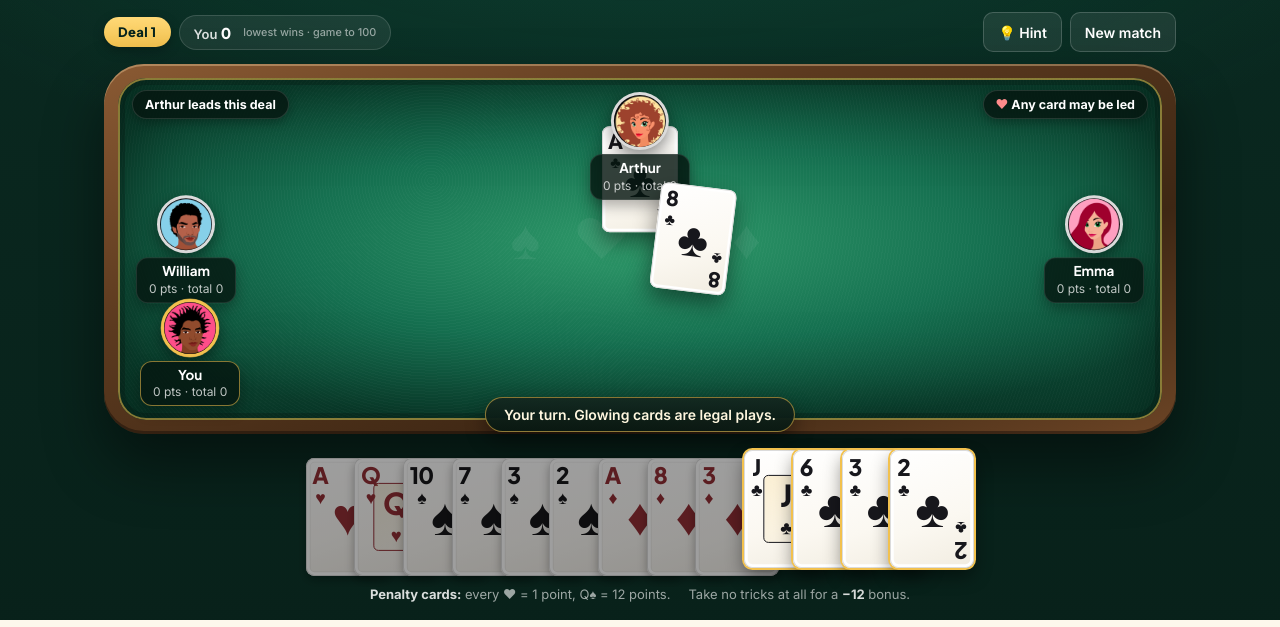
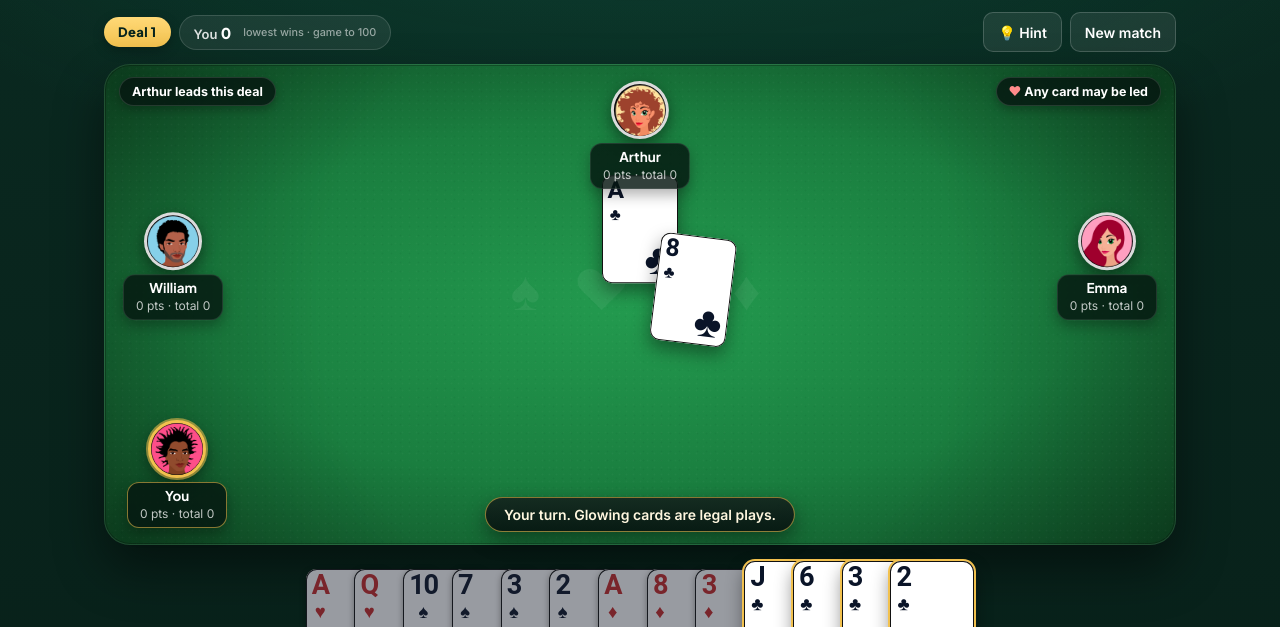
Before and after one commit to debchamps/datgamesstudio, a plain HTML site: page play/bray/index.html in a window 1280 px wide. Shown: the part 155-782 px from the top of the page. Drawn offline with Linux system fonts and the light colour scheme.

Commit message:
Web games: use the Android apps' card face and Classic Green felt; size the table and cards to the window so the hand always fits

```diff
--- a/assets/main.js
+++ b/assets/main.js
@@ -52,3 +52,14 @@ if (filters) {
     });
   });
 }
+
+// Game pages: on short windows, scroll so the whole table and hand are on screen.
+const stage = document.querySelector(".game-wrap");
+if (stage) {
+  window.addEventListener("load", () => {
+    const rect = stage.getBoundingClientRect();
+    if (rect.bottom <= window.innerHeight) return;
+    const headerHeight = header ? header.offsetHeight : 0;
+    window.scrollTo({ top: window.scrollY + rect.top - headerHeight, behavior: "instant" });
+  });
+}
--- a/play/play.css
+++ b/play/play.css
@@ -1,12 +1,13 @@
 /* Shared table styles for every browser game under /play/. */
 
 .play-page {
-  --cw: 84px;          /* hand card width */
-  --tw: 76px;          /* trick card width */
-  --rim: 14px;         /* wooden rail around the felt */
-  --felt-hi: #2f9a6a;
-  --felt-mid: #167151;
-  --felt-lo: #0b4632;
+  --cw: clamp(58px, 10.5vh, 88px);  /* hand card width, scales with window height */
+  --tw: clamp(54px, 9.5vh, 80px);   /* trick card width */
+  --rim: 0px;
+  /* Android "Classic Green" felt (FeltBackground.kt) */
+  --felt-hi: #239b4f;
+  --felt-mid: #1a7e3f;
+  --felt-lo: #0f4a24;
   --gold-soft: rgba(242, 193, 78, 0.55);
   padding-top: 70px;
   background:
@@ -73,35 +74,30 @@
   outline-offset: 2px;
 }
 
-/* ---------- Table: wooden rail + felt ---------- */
+/* ---------- Table: the Android app's felt ---------- */
 .table {
   position: relative;
   isolation: isolate;
-  height: clamp(360px, calc(100vh - 430px), 560px);
-  padding: var(--rim);
-  border-radius: 40px;
+  /* window height minus site header, toolbar, hand and gaps, so everything fits */
+  height: clamp(260px, calc(100svh - 70px - 58px - var(--cw) * 1.4 - 74px), 600px);
+  border-radius: 26px;
   background:
-    linear-gradient(160deg, #8a5a33 0%, #5c3a1f 35%, #3e2714 70%, #6b4425 100%);
-  box-shadow:
-    0 30px 60px rgba(0, 0, 0, 0.45),
-    inset 0 2px 0 rgba(255, 220, 170, 0.35),
-    inset 0 -3px 0 rgba(0, 0, 0, 0.35);
+    radial-gradient(circle at 50% 50%, transparent 55%, rgba(0, 0, 0, 0.25) 100%),
+    radial-gradient(ellipse 75% 70% at 50% 50%, var(--felt-hi) 0%, var(--felt-mid) 55%, var(--felt-lo) 100%);
+  border: 1px solid rgba(255, 255, 255, 0.08);
+  box-shadow: 0 24px 50px rgba(0, 0, 0, 0.45), inset 0 0 0 1px rgba(0, 0, 0, 0.25);
 }
 .table::after {
-  /* the felt */
+  /* fine cloth grain, like the app's scattered grain dots */
   content: "";
   position: absolute;
-  inset: var(--rim);
+  inset: 0;
   z-index: -1;
-  border-radius: 28px;
+  border-radius: inherit;
+  opacity: 0.5;
   background:
-    radial-gradient(ellipse 60% 55% at 50% 48%, var(--felt-hi) 0%, var(--felt-mid) 55%, var(--felt-lo) 100%),
-    repeating-radial-gradient(circle at 30% 30%, rgba(255, 255, 255, 0.025) 0 1px, transparent 1px 3px);
-  background-blend-mode: overlay;
-  box-shadow:
-    inset 0 0 0 2px var(--gold-soft),
-    inset 0 0 0 7px rgba(0, 0, 0, 0.18),
-    inset 0 0 90px rgba(0, 0, 0, 0.5);
+    radial-gradient(rgba(255, 255, 255, 0.06) 0.6px, transparent 1.2px) 0 0 / 7px 7px,
+    radial-gradient(rgba(0, 0, 0, 0.08) 0.6px, transparent 1.2px) 3px 4px / 9px 9px;
 }
 
 /* Faint suit emblem in the middle of the felt */
@@ -157,10 +153,10 @@
   0%, 100% { box-shadow: 0 0 0 0 rgba(242, 193, 78, 0.7), 0 6px 16px rgba(0, 0, 0, 0.45); }
   50% { box-shadow: 0 0 0 10px rgba(242, 193, 78, 0), 0 6px 16px rgba(0, 0, 0, 0.45); }
 }
-.seat-north { top: calc(var(--rim) + 14px); left: 50%; transform: translateX(-50%); }
-.seat-south { bottom: calc(var(--rim) + 14px); left: calc(var(--rim) + 22px); }
-.seat-west { left: calc(var(--rim) + 18px); top: 50%; transform: translateY(-50%); }
-.seat-east { right: calc(var(--rim) + 18px); top: 50%; transform: translateY(-50%); }
+.seat-north { top: 16px; left: 50%; transform: translateX(-50%); }
+.seat-south { bottom: 16px; left: 22px; }
+.seat-west { left: 18px; top: 42%; transform: translateY(-50%); }
+.seat-east { right: 18px; top: 42%; transform: translateY(-50%); }
 
 /* Corner chips (trump, contract, scores in play) */
 .table-chips {
@@ -190,54 +186,40 @@
 .table-chips .sub { padding: 0; border: 0; background: none; box-shadow: none; color: rgba(255, 255, 255, 0.6); font-weight: 600; }
 .chip-trump.red b { color: #ff8b8b; }
 
-/* ---------- Cards ---------- */
+/* ---------- Cards: ProgrammaticCard.kt, CORNER_INDEX face ----------
+   White face, 1dp near-black border, 7dp corners; rank top-left with a small pip
+   under it and a larger pip bottom-right. All sizes scale from the app's 68dp
+   reference card (--s = card width / 68). */
 .pcard {
+  --s: calc(var(--cw) / 68);
   position: relative;
   width: var(--cw);
-  aspect-ratio: 5 / 7;
+  aspect-ratio: 54 / 77;
   overflow: hidden;
-  background: linear-gradient(160deg, #ffffff 0%, #fbf8f1 60%, #f1ece0 100%);
-  border-radius: calc(var(--cw) * 0.1);
-  box-shadow:
-    inset 0 0 0 1px rgba(0, 0, 0, 0.14),
-    inset 0 0 0 calc(var(--cw) * 0.045) #fff,
-    inset 0 0 0 calc(var(--cw) * 0.045 + 1px) rgba(0, 0, 0, 0.05),
-    0 4px 10px rgba(0, 0, 0, 0.3);
+  background: #fff;
+  border-radius: calc(var(--s) * 8.8);
+  box-shadow: inset 0 0 0 1px #111, 0 2px 6px rgba(0, 0, 0, 0.35);
   user-select: none;
 }
-.pcard.red { color: #c8202b; }
-.pcard.black { color: #17171c; }
+.pcard.black { color: #0a1428; }
+.pcard.red { color: #c62828; }
 .pc-corner {
   position: absolute;
-  top: 5%; left: 8%;
+  top: calc(var(--s) * 3);
+  left: calc(var(--s) * 5);
   display: grid;
   justify-items: center;
-  font: 800 calc(var(--cw) * 0.27)/1 var(--display);
-  letter-spacing: -0.04em;
+  font: 700 calc(var(--s) * 22)/1 Roboto, Inter, ui-sans-serif, system-ui, sans-serif;
+  letter-spacing: -0.05em;
 }
-.pc-corner i { font-style: normal; font-size: 0.78em; margin-top: 2px; }
-.pc-corner.pc-br { top: auto; left: auto; right: 8%; bottom: 5%; transform: rotate(180deg); }
+.pc-corner i { margin-top: calc(var(--s) * 3); font-style: normal; font-size: calc(var(--s) * 15); line-height: 1; letter-spacing: 0; }
+.pc-corner.pc-br { display: none; }
 .pc-pip {
   position: absolute;
-  left: 50%; top: 50%;
-  transform: translate(-50%, -50%);
-  font-size: calc(var(--cw) * 0.62);
+  right: calc(var(--s) * 5);
+  bottom: calc(var(--s) * 3);
+  font-size: calc(var(--s) * 38);
   line-height: 1;
-}
-/* Court cards: a framed panel with the letter */
-.pcard.face .pc-pip {
-  display: grid;
-  place-items: center;
-  width: 54%; height: 58%;
-  font-size: calc(var(--cw) * 0.22);
-  border: 1.5px solid currentColor;
-  border-radius: calc(var(--cw) * 0.06);
-  background: linear-gradient(160deg, rgba(242, 193, 78, 0.22), rgba(242, 193, 78, 0.05));
-}
-.pcard.face .pc-pip::before {
-  content: attr(data-rank);
-  display: block;
-  font: 800 calc(var(--cw) * 0.36)/1 var(--display);
 }
 
 /* ---------- Trick area ---------- */
@@ -249,7 +231,7 @@
   transform: translate(-50%, -50%) translate(var(--ox, 0), var(--oy, 0)) rotate(var(--r, 0deg));
 }
 .trick-slot.fresh { animation: fly-in 260ms cubic-bezier(0.2, 0.8, 0.3, 1); }
-.trick-slot .pcard { box-shadow: inset 0 0 0 1px rgba(0, 0, 0, 0.14), inset 0 0 0 calc(var(--cw) * 0.045) #fff, 0 10px 22px rgba(0, 0, 0, 0.45); transition: transform 200ms ease, box-shadow 200ms ease; }
+.trick-slot .pcard { box-shadow: inset 0 0 0 1px #111, 0 8px 18px rgba(0, 0, 0, 0.4); transition: transform 200ms ease, box-shadow 200ms ease; }
 .slot-north { --oy: -56%; --fx: 0; --fy: -140px; z-index: 1; }
 .slot-south { --oy: 56%; --fx: 0; --fy: 160px; z-index: 4; }
 .slot-west { --ox: -70%; --r: -7deg; --fx: -200px; --fy: 0; z-index: 2; }
@@ -257,7 +239,7 @@
 .trick-slot.is-winner { z-index: 6; }
 .trick-slot.is-winner .pcard {
   transform: scale(1.08);
-  box-shadow: 0 0 0 3px var(--gold), 0 0 26px rgba(242, 193, 78, 0.55), 0 12px 26px rgba(0, 0, 0, 0.5);
+  box-shadow: inset 0 0 0 1px #111, 0 0 0 3px var(--gold), 0 0 26px rgba(242, 193, 78, 0.55), 0 12px 26px rgba(0, 0, 0, 0.5);
 }
 @keyframes fly-in {
   from { translate: var(--fx, 0) var(--fy, 0); }
@@ -267,7 +249,7 @@
 /* ---------- Status line (sits on the bottom rail) ---------- */
 .status {
   position: absolute;
-  left: 50%; bottom: 2px;
+  left: 50%; bottom: 12px;
   z-index: 5;
   transform: translateX(-50%);
   width: max-content;
@@ -362,9 +344,9 @@
 }
 .hand-card:first-child { margin-left: 0; }
 .hand-card:disabled { cursor: default; }
-.hand-card:disabled .pcard { filter: brightness(0.62) saturate(0.6); }
+.hand-card:disabled .pcard::after { content: ""; position: absolute; inset: 0; background: rgba(27, 35, 48, 0.45); }
 .hand-card.is-legal { transform: translateY(-8px); }
-.hand-card.is-legal .pcard { box-shadow: inset 0 0 0 1px rgba(0, 0, 0, 0.14), inset 0 0 0 calc(var(--cw) * 0.045) #fff, 0 0 0 2px var(--gold), 0 8px 18px rgba(0, 0, 0, 0.45); }
+.hand-card.is-legal .pcard { box-shadow: inset 0 0 0 1px #111, 0 0 0 2px var(--gold), 0 8px 18px rgba(0, 0, 0, 0.45); }
 .hand-card.is-legal:hover, .hand-card.is-legal:focus-visible { transform: translateY(-26px); z-index: 20; }
 .hand-card.is-hint { transform: translateY(-28px); z-index: 19; }
 .hand-card.is-hint .pcard { box-shadow: 0 0 0 4px #7ff0bf, 0 0 22px rgba(127, 240, 191, 0.6), 0 8px 18px rgba(0, 0, 0, 0.45); }
@@ -444,7 +426,7 @@
 
 /* ---------- Phones ---------- */
 @media (max-width: 760px) {
-  .play-page { --cw: 50px; --tw: 52px; --rim: 9px; padding-top: 60px; }
+  .play-page { --cw: 50px; --tw: 52px; padding-top: 60px; }
   .play-top { padding: 12px 14px 2px; }
   .play-top p { display: none; }
   .play-top h1 { font-size: 22px; }
@@ -453,17 +435,16 @@
   .score-pill { gap: 8px; padding: 6px 10px; font-size: 12px; }
   .score-pill small { display: none; }
   .bar-btn { min-height: 38px; padding: 6px 10px; font-size: 13px; }
-  .table { height: clamp(340px, 58vh, 460px); border-radius: 28px; }
-  .table::after { border-radius: 20px; }
+  .table { height: clamp(320px, calc(100svh - 60px - 52px - var(--cw) * 1.4 - 64px), 480px); border-radius: 20px; }
   .seat img { width: 40px; height: 40px; border-width: 2px; }
   .seat > div { min-width: 0; max-width: 92px; padding: 3px 7px 4px; border-radius: 9px; }
   .seat strong { font-size: 11.5px; overflow: hidden; text-overflow: ellipsis; }
   .seat span { font-size: 10px; overflow: hidden; text-overflow: ellipsis; }
-  .seat-north { top: calc(var(--rim) + 36px); }
-  .seat-west { left: calc(var(--rim) + 6px); }
-  .seat-east { right: calc(var(--rim) + 6px); }
-  .seat-south { left: calc(var(--rim) + 8px); bottom: calc(var(--rim) + 26px); }
-  .table-chips { top: calc(var(--rim) + 6px); left: calc(var(--rim) + 6px); right: calc(var(--rim) + 6px); }
+  .seat-north { top: 38px; }
+  .seat-west { left: 6px; top: 44%; }
+  .seat-east { right: 6px; top: 44%; }
+  .seat-south { left: 8px; bottom: 44px; }
+  .table-chips { top: 6px; left: 6px; right: 6px; }
   .table-chips span { padding: 4px 9px; font-size: 11px; }
   .table-chips .sub { display: none; }
   .trick::before { font-size: 28px; }
@@ -471,7 +452,7 @@
   .slot-south { --oy: 52%; }
   .slot-west { --ox: -64%; }
   .slot-east { --ox: 64%; }
-  .status { bottom: 0; max-width: calc(100% - 20px); padding: 6px 12px; font-size: 12px; }
+  .status { bottom: 8px; max-width: calc(100% - 20px); padding: 6px 12px; font-size: 12px; }
   .bid-panel { width: calc(100% - 20px); padding: 14px 12px; }
   .bid-buttons { grid-template-columns: repeat(4, 1fr); }
   .bid-buttons-29 { grid-template-columns: repeat(5, 1fr); }
@@ -488,8 +469,18 @@
 }
 @media (max-width: 380px) { .play-page { --cw: 46px; --tw: 48px; } }
 @media (min-width: 761px) and (max-height: 760px) {
-  .play-page { --cw: 74px; --tw: 66px; }
-  .table { height: clamp(330px, calc(100vh - 360px), 460px); }
+  .play-top .crumbs, .play-top p { display: none; }
+  .play-top { padding-top: 10px; }
+  .seat { flex-direction: row; gap: 6px; }
+  .seat img { width: 40px; height: 40px; border-width: 2px; }
+  .seat > div { min-width: 0; padding: 4px 9px; text-align: left; }
+  .seat-north { top: 12px; }
+  .seat-south { bottom: 12px; left: 16px; }
+  .seat-west { left: 14px; top: 40%; }
+  .seat-east { right: 14px; top: 40%; flex-direction: row-reverse; }
+  .seat-east > div { text-align: right; }
+  .table-chips { top: 10px; }
+  .status { bottom: 10px; padding: 6px 14px; font-size: 13px; }
 }
 @media (prefers-reduced-motion: reduce) {
   .trick-slot, .dialog, .bid-panel { animation: none; }
```
